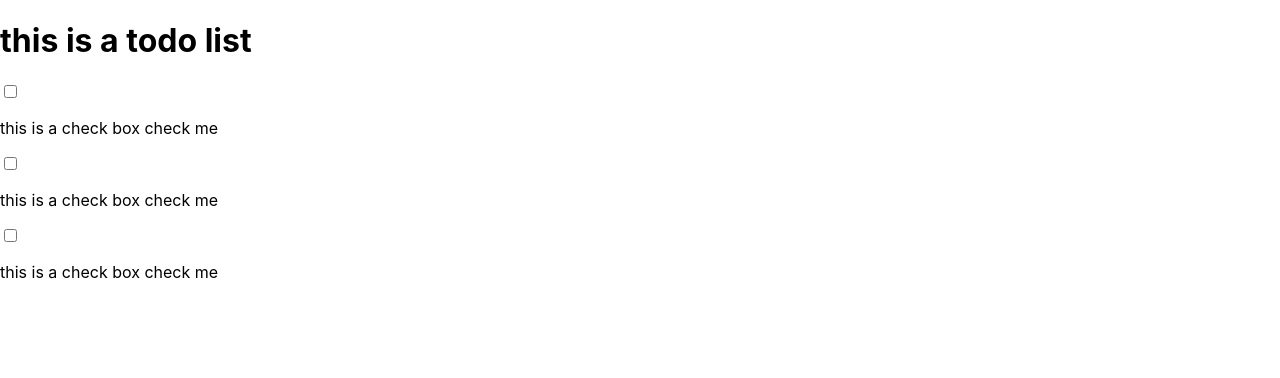
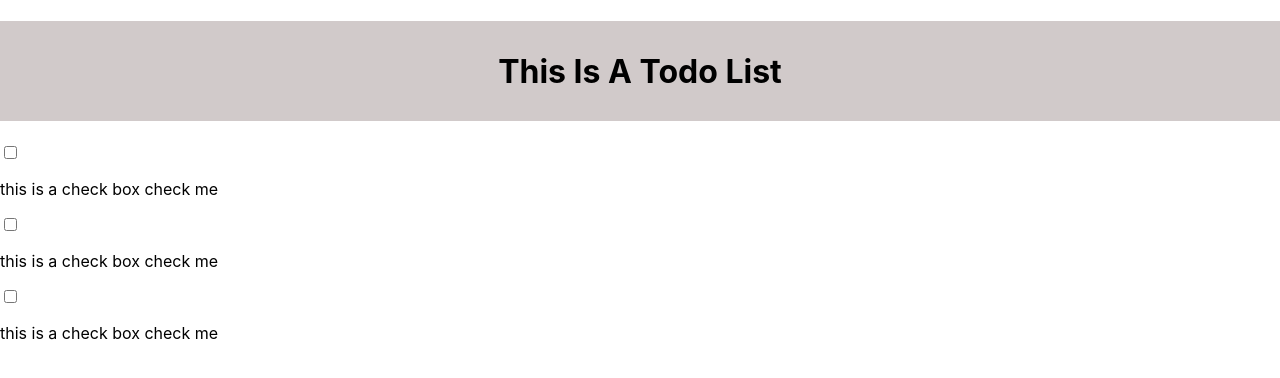
Before and after one commit to dev-ransom/react-complete-beginners, a React (Create React App) app: page / in a window 1280 px wide. Shown: the top 378 px of the page. Built offline with nearby package versions, Linux system fonts and the light colour scheme.

Commit message:
added code external component css

```diff
--- a/src/index.css
+++ b/src/index.css
@@ -11,3 +11,14 @@ code {
   font-family: source-code-pro, Menlo, Monaco, Consolas, 'Courier New',
     monospace;
 }
+
+
+.checkbox{
+  background: #32121239;
+  text-transform: capitalize;
+  text-align: center;
+  height: 100px;
+  display: flex;
+  align-items: center;
+  justify-content: center;
+}
```
